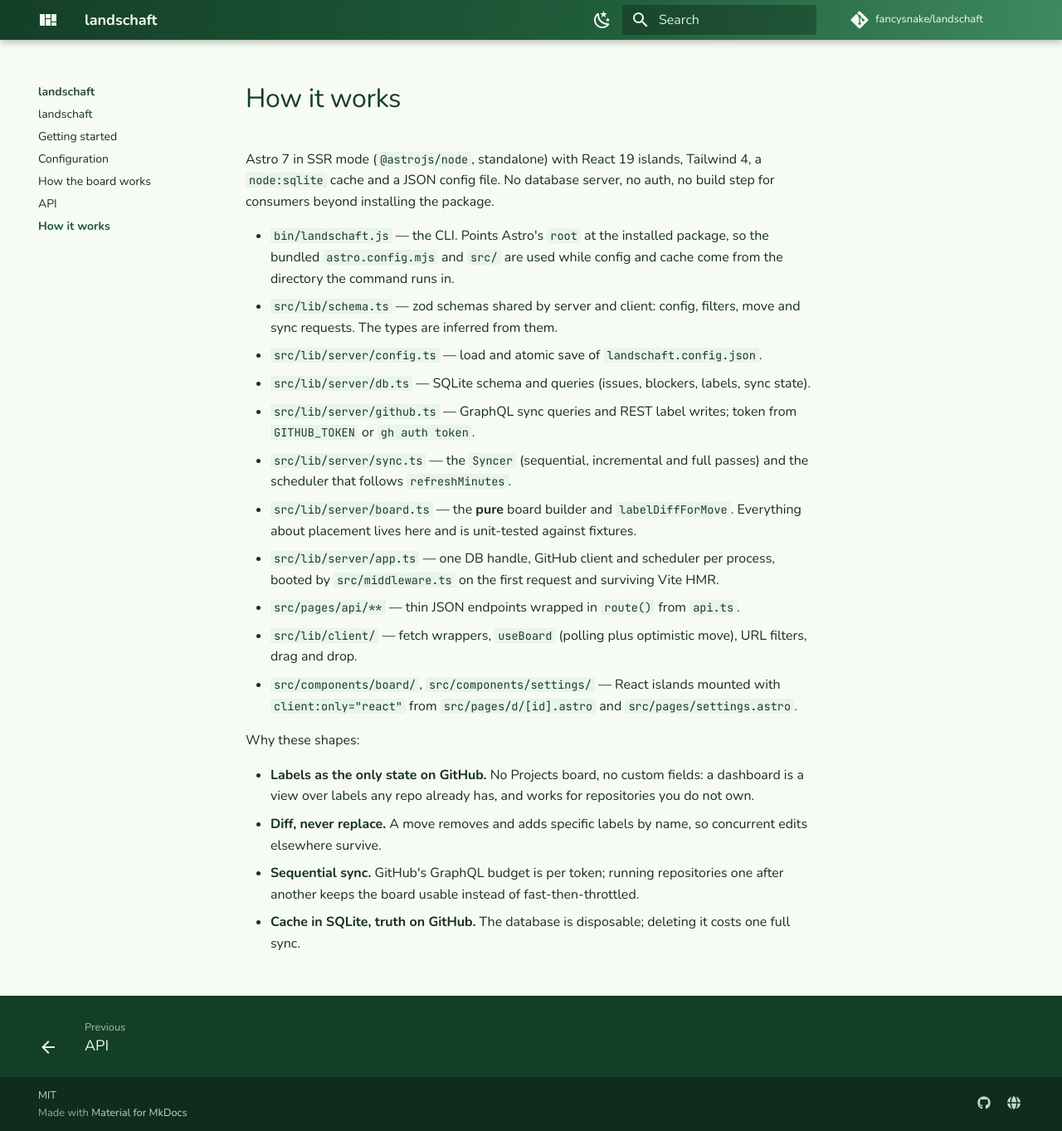
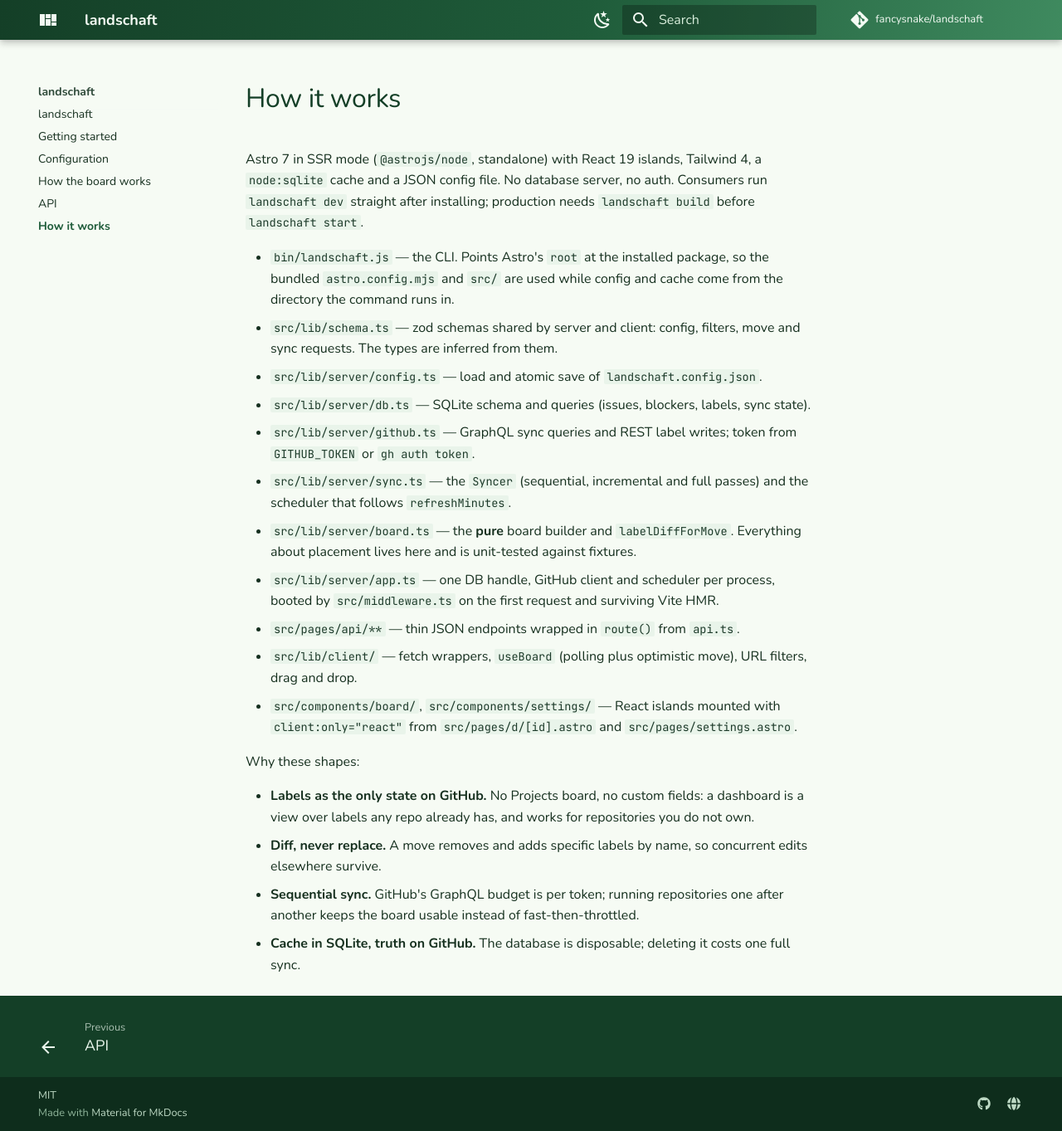
Before and after one commit to fancysnake/landschaft, an MkDocs documentation site: the page built from docs/architecture.md, in a window 1280 px wide and 1363 px high. Shown: the whole window at 83% size. Built offline with MkDocs 1.6.1 and Material for MkDocs 9.7.7, drawn with Linux system fonts in a browser that asks for light colours; comment, search, counter and statistics services are not loaded.

Commit message:
chore: act on the review triage

```diff
--- a/astro.config.mjs
+++ b/astro.config.mjs
@@ -8,7 +8,5 @@ export default defineConfig({
   output: "server",
   adapter: node({ mode: "standalone" }),
   integrations: [react()],
-  // Bundle every dependency into the server build so dist/ runs from anywhere (the CLI writes
-  // it into the consumer directory, away from any node_modules).
-  vite: { plugins: [tailwindcss()], ssr: { noExternal: true } },
+  vite: { plugins: [tailwindcss()] },
 });
--- a/docs/architecture.md
+++ b/docs/architecture.md
@@ -1,8 +1,9 @@
 # How it works
 
 Astro 7 in SSR mode (`@astrojs/node`, standalone) with React 19 islands, Tailwind 4, a
-`node:sqlite` cache and a JSON config file. No database server, no auth, no build step for
-consumers beyond installing the package.
+`node:sqlite` cache and a JSON config file. No database server, no auth. Consumers run
+`landschaft dev` straight after installing; production needs `landschaft build` before
+`landschaft start`.
 
 - `bin/landschaft.js` — the CLI. Points Astro's `root` at the installed package, so the
   bundled `astro.config.mjs` and `src/` are used while config and cache come from the
--- a/docs/assets/extra.css
+++ b/docs/assets/extra.css
@@ -66,10 +66,6 @@
     var(--md-primary-fg-color--light)
   );
 }
-.md-tabs {
-  background-color: var(--md-primary-fg-color--dark);
-}
-
 [data-md-color-scheme="default"] .md-typeset h1,
 [data-md-color-scheme="default"] .md-typeset h2 {
   color: var(--md-primary-fg-color--dark);
--- a/package.json
+++ b/package.json
@@ -17,9 +17,9 @@
   ],
   "type": "module",
   "scripts": {
-    "dev": "astro dev",
-    "build": "astro build",
-    "preview": "node dist/server/entry.mjs",
+    "dev": "node bin/landschaft.js dev",
+    "build": "node bin/landschaft.js build",
+    "preview": "node bin/landschaft.js start",
     "check": "astro check",
     "test": "vitest run"
   },
```
Also changed, not shown: .claude/CLAUDE.md (+2 -2 lines), README.md (+18 -27 lines), docs/board.md (+1 -2 lines), docs/getting-started.md (+3 -19 lines), docs/index.md (+3 -1 lines), mise.toml (+4 -4 lines), 2 other files.
